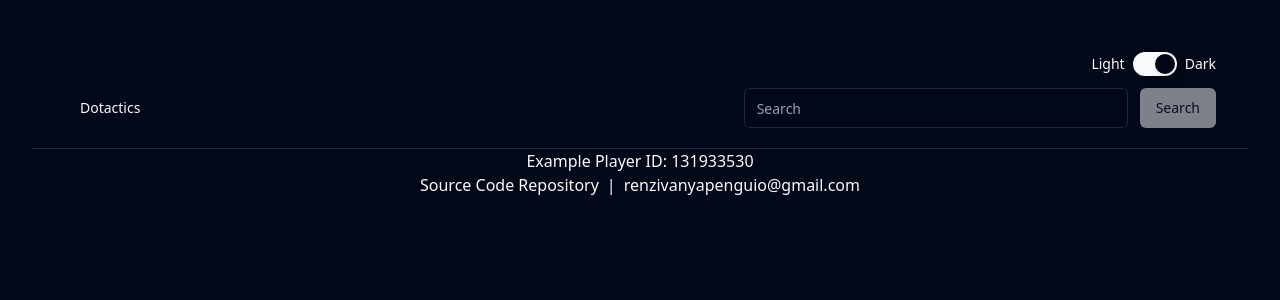
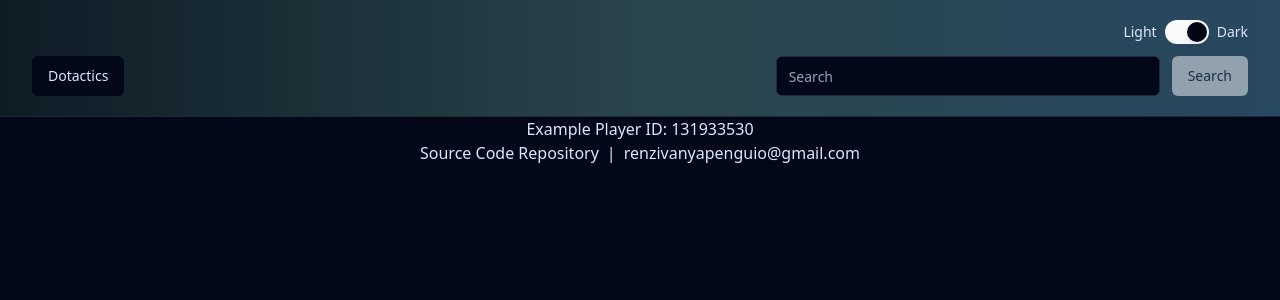
Before and after one commit to renzivan/reactjs-dota2-profile-tracker, a React (Vite) app: page / in a window 1280 px wide. Shown: the top 300 px of the page. Built offline with nearby package versions, Linux system fonts and the light colour scheme; no server answers.

Commit message:
updated colors

```diff
--- a/src/App.css
+++ b/src/App.css
@@ -1,6 +1,6 @@
 #root {
-  max-width: 1280px;
+  /* max-width: 1280px;
   margin: 0 auto;
   padding: 2rem;
-  text-align: center;
+  text-align: center; */
 }
--- a/src/index.css
+++ b/src/index.css
@@ -4,7 +4,7 @@
 
 @layer base {
   :root {
-    --background: 0 0% 100%;
+    --background: 190 90% 95%;
     --foreground: 222.2 84% 4.9%;
 
     --card: 0 0% 100%;
@@ -33,11 +33,16 @@
     --ring: 222.2 84% 4.9%;
 
     --radius: 0.5rem;
+
+    /* custom */
+    --gradient-from: 205 46% 10% / .3;
+    --gradient-mid: 191 28% 23% / .3;
+    --gradient-to: 207 41% 27% / .3;
   }
 
   .dark {
     --background: 222.2 84% 4.9%;
-    --foreground: 210 40% 98%;
+    --foreground: 222 95% 93%;
 
     --card: 222.2 84% 4.9%;
     --card-foreground: 210 40% 98%;
@@ -63,6 +68,11 @@
     --border: 217.2 32.6% 17.5%;
     --input: 217.2 32.6% 17.5%;
     --ring: 212.7 26.8% 83.9%;
+
+    /* custom */
+    --gradient-from: 205 46% 10%;
+    --gradient-mid: 191 28% 23%;
+    --gradient-to: 207 41% 27%;
   }
 }
 
@@ -74,3 +84,14 @@
     @apply bg-background text-foreground;
   }
 }
+
+@layer components {
+  .gradient-bg {
+    background-image: linear-gradient(
+      to right,
+      hsl(var(--gradient-from)),
+      hsl(var(--gradient-mid)),
+      hsl(var(--gradient-to))
+    );
+  }
+}
```
